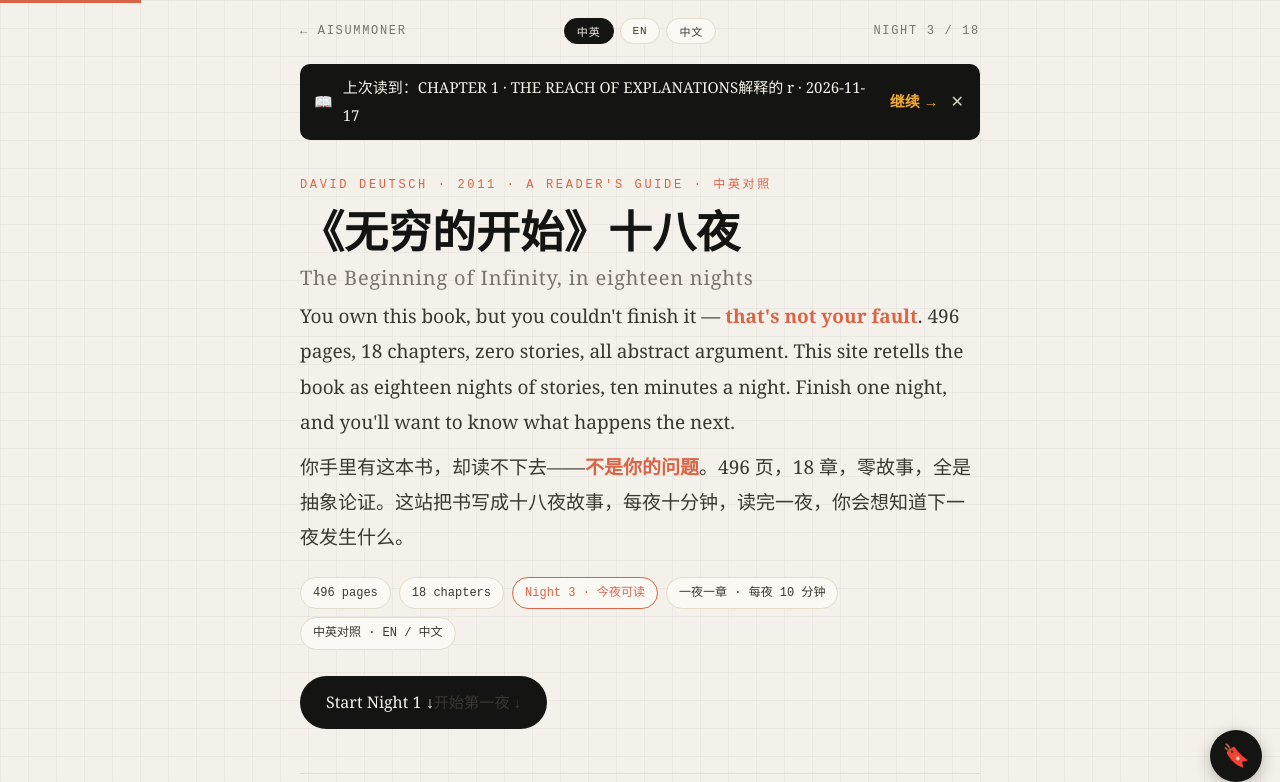
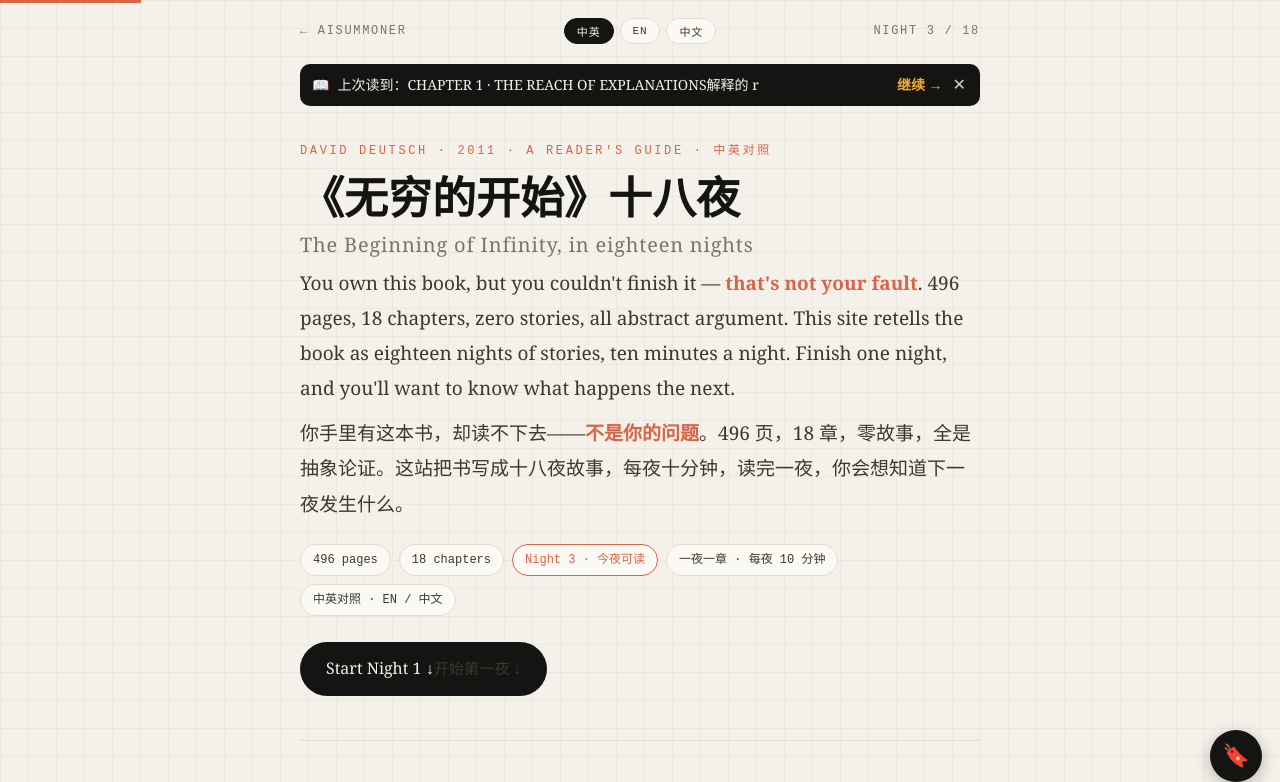
Before and after one commit to JoyceWay/AISummoner, a plain HTML site: page beginning-of-infinity/index.html in a window 1280 px wide. Shown: the top 782 px of the page. Drawn offline with Linux system fonts and the light colour scheme.

Commit message:
Reading: compact resume bar — single line with ellipsis, no date, scrolls away while reading

```diff
--- a/beginning-of-infinity/index.html
+++ b/beginning-of-infinity/index.html
@@ -109,8 +109,9 @@
   footer a{color:var(--terra)}
   @media (max-width:560px){ h1{font-size:34px} body{font-size:16px} .map .hook{display:block; margin-top:2px} }
   /* bookmark: resume bar + floating save button */
-  .resume-bar{display:none; position:sticky; top:0; z-index:55; background:var(--ink); color:var(--paper);
-    border-radius:10px; padding:10px 14px; margin:12px 0; align-items:center; gap:10px; cursor:pointer; font-size:15px}
+  .resume-bar{display:none; background:var(--ink); color:var(--paper);
+    border-radius:10px; padding:8px 12px; margin:12px 0; align-items:center; gap:8px; cursor:pointer; font-size:14px}
+  #resume-text{overflow:hidden; text-overflow:ellipsis; white-space:nowrap; min-width:0; flex:1}
   .resume-bar .go{color:var(--amber); font-weight:700; white-space:nowrap}
   .resume-bar .x{margin-left:auto; background:none; border:none; color:#D8D2C4; font-size:16px; cursor:pointer; padding:0 2px}
   .bm-fab{position:fixed; right:18px; bottom:18px; z-index:60; width:52px; height:52px; border-radius:50%;
@@ -785,7 +786,7 @@
     if(!bar || !data) return;
     bar.style.display = 'flex';
     var t = document.getElementById('resume-text');
-    if(t) t.textContent = '上次读到：' + data.label + ' · ' + data.t;
+    if(t) t.textContent = '上次读到：' + data.label;
   }
   function goResume(){
     try{
```
Also changed, not shown: co-existence/index.html (+4 -3 lines).
